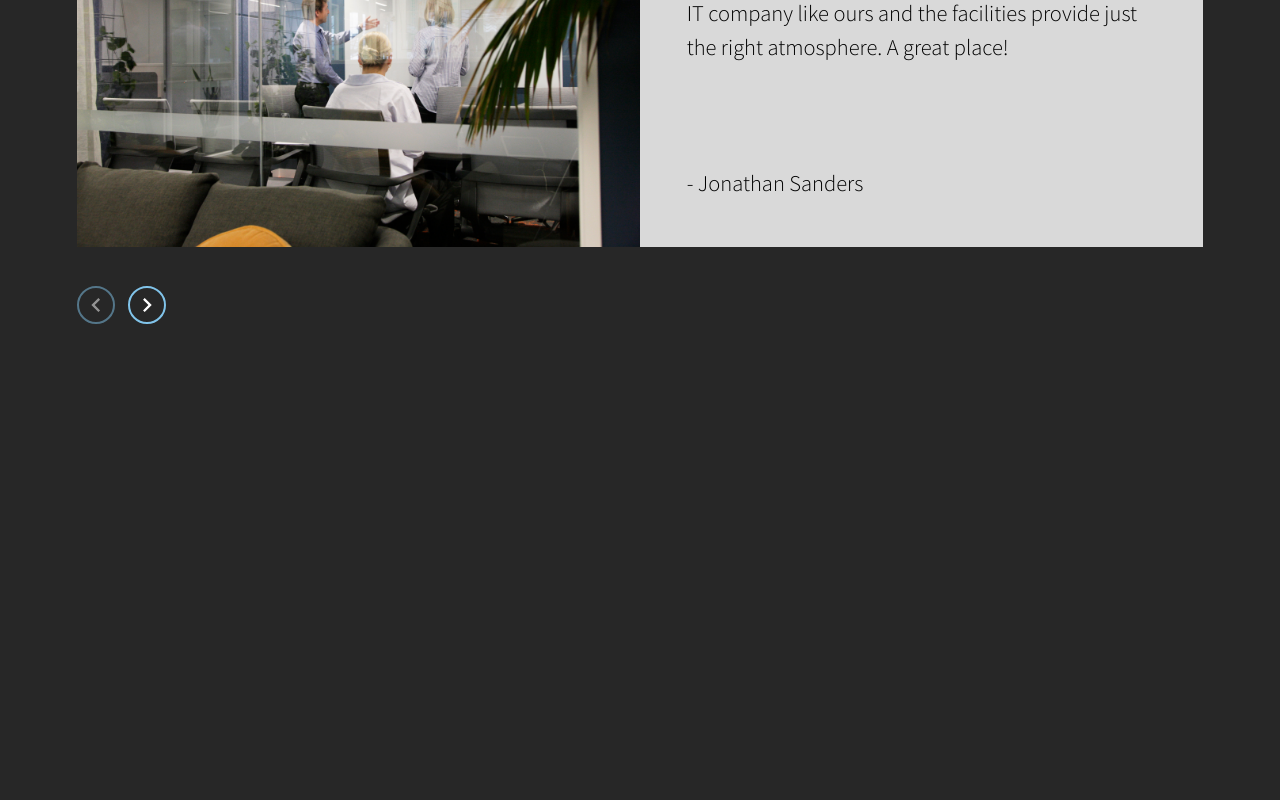
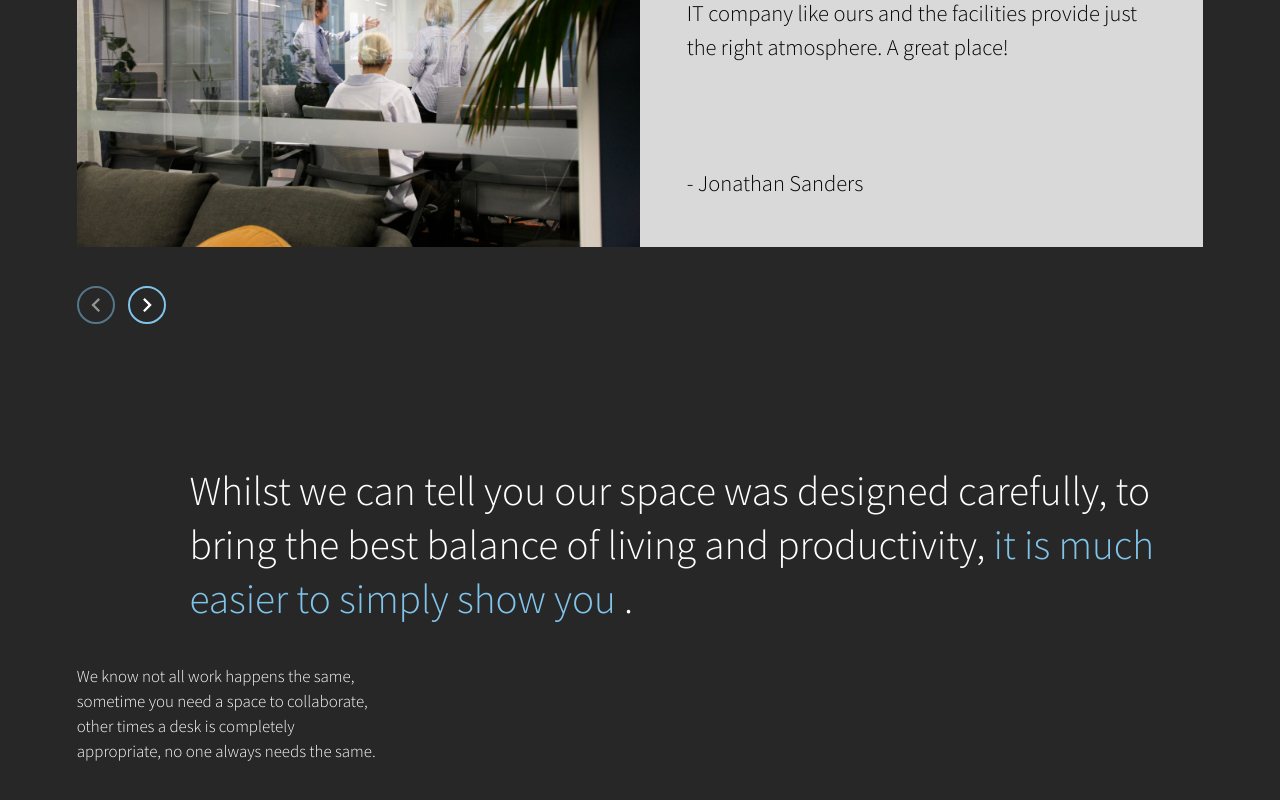
Before and after one commit to abdullahmehboob20s/Collective-web, a React (Create React App) app: page / in a window 1280 px wide. Shown: the part 4071-4871 px from the top of the page. Before the commit the page ends 4535 px from the top, so only its background shows below. Built offline with nearby package versions, Linux system fonts and the light colour scheme.

Commit message:
added section

```diff
--- a/src/App.js
+++ b/src/App.js
@@ -1,3 +1,4 @@
+import HeadingAndTitle from "components/HeadingAndTitle";
 import CarefullyDesigned from "layouts/CarefullyDesigned";
 import Comitted from "layouts/Comitted";
 import Evolving from "layouts/Evolving";
@@ -36,6 +37,30 @@ function App() {
       <div className="mb-150px">
         <Tokenomics />
       </div>
+      <div className="mb-150px">
+        <div className="container-wrapper">
+          <HeadingAndTitle
+            reverse={true}
+            heading={
+              <>
+                Whilst we can tell you our space was designed carefully, to
+                bring the best balance of living and productivity,{" "}
+                <span className="text-blue">
+                  it is much easier to simply show you{" "}
+                </span>
+                .{" "}
+              </>
+            }
+            title={
+              <>
+                We know not all work happens the same, sometime you need a space
+                to collaborate, other times a desk is completely appropriate, no
+                one always needs the same.{" "}
+              </>
+            }
+          />
+        </div>
+      </div>
     </div>
   );
 }
```
